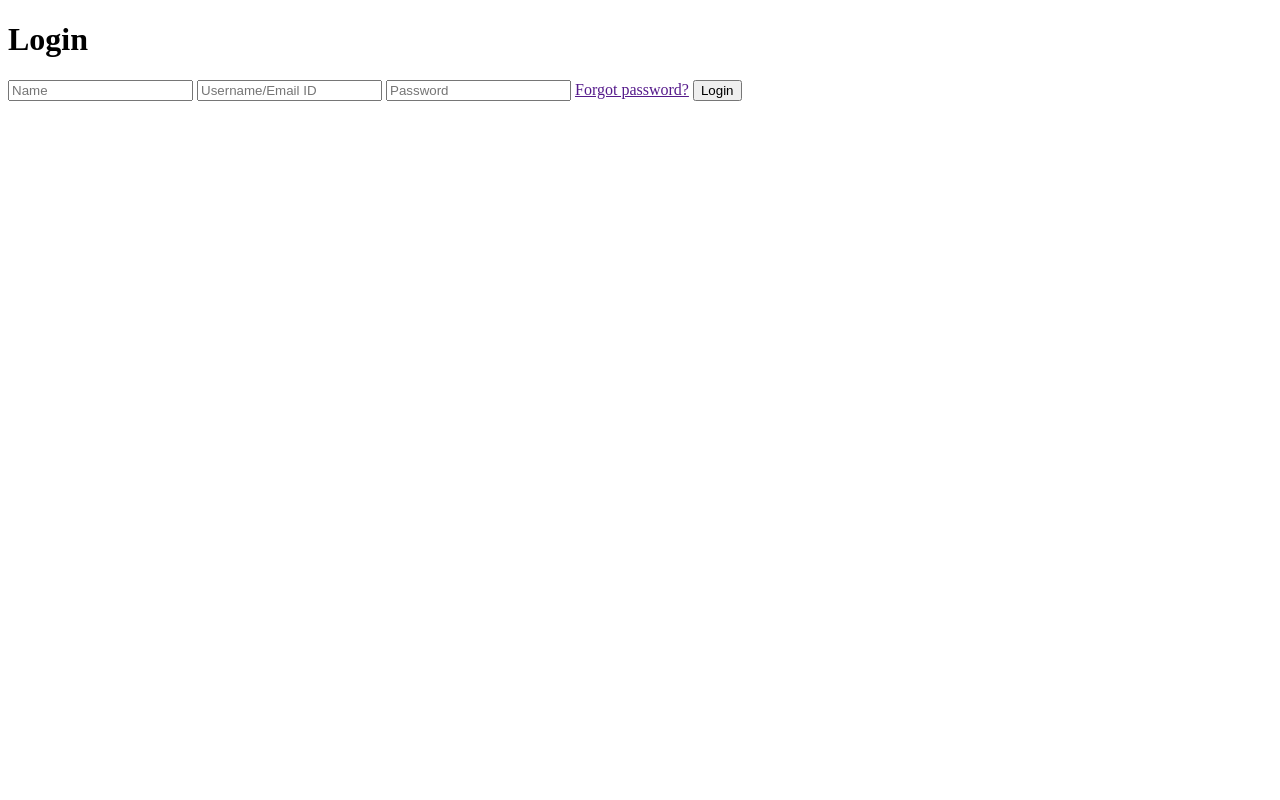
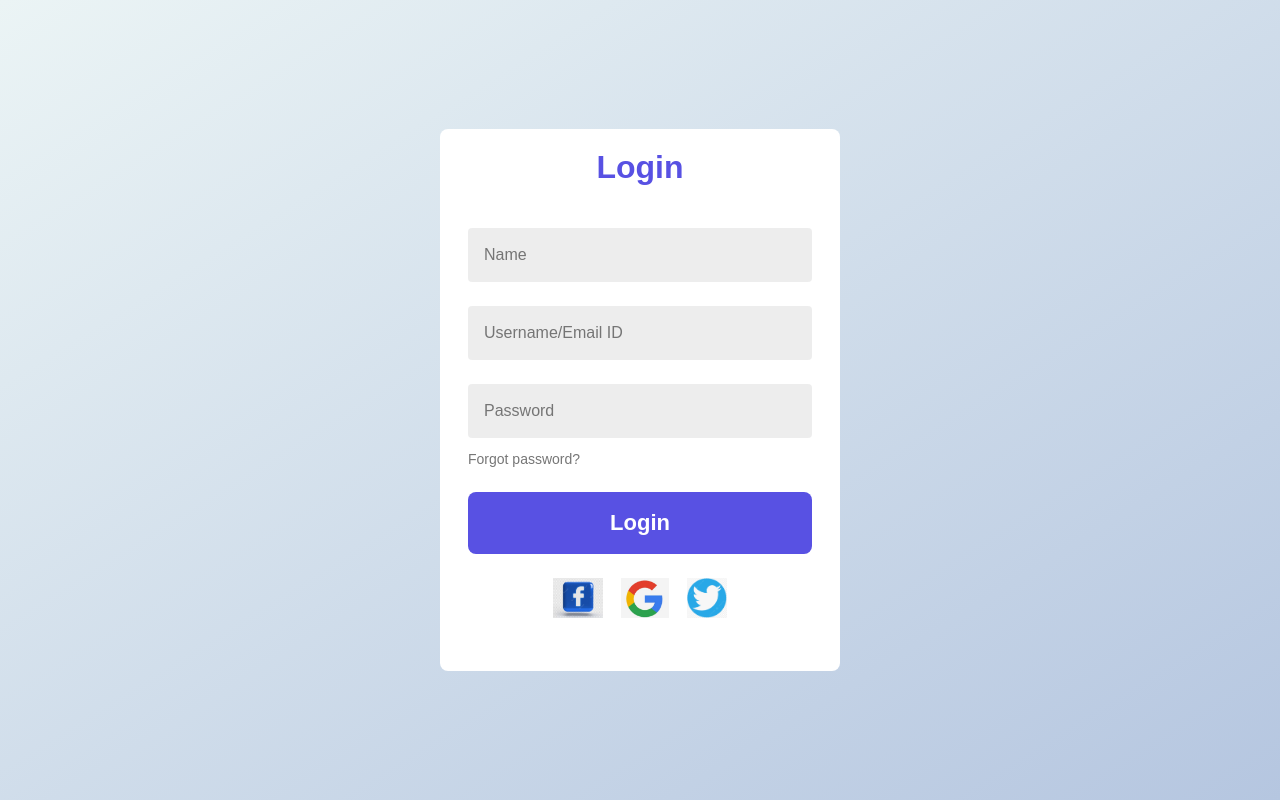
Before and after one commit to srushti-shete/Registration_Form, a plain HTML site: page index.html in a window 1280 px wide. Drawn offline with Linux system fonts and the light colour scheme.

Commit message:
Designed Login Form

```diff
--- a/index.html
+++ b/index.html
@@ -3,6 +3,7 @@
 <head>
     <meta charset="UTF-8">
     <meta name="viewport" content="width=device-width, initial-scale=1.0">
+    <link rel="stylesheet" href="style.css">
     <title>Registration Form</title>
 </head>
 <body>
@@ -17,6 +18,12 @@
                 <input type="password" placeholder="Password">
                 <a href="">Forgot password?</a>
                 <input type="button" value="Login">
+
+                <div class="links">
+                    <a href="#"><img src="./assets/fb.png" alt=""></a>
+                    <a href="#"><img src="./assets/google.png" alt=""></a>
+                    <a href="#"><img src="./assets/twitter.png" alt=""></a>
+                </div>
             </form>
         </div>
     </div>
--- /dev/null
+++ b/style.css
@@ -0,0 +1,66 @@
+*{
+    margin: 0;
+    padding: 0;
+    box-sizing: border-box;
+    font-family: sans-serif;
+}
+.container{
+    width: 100%;
+    height: 100vh;
+    background: linear-gradient(to right bottom, #ebf4f5, #b5c6e0);
+    display: flex;
+    justify-content: center;
+    align-items: center;
+}
+.form-box{
+    width: 50%;
+    max-width: 400px;
+    background-color: #ffffff;
+    border-radius: 8px;
+    padding: 20px 28px;
+    margin-inline: 20px;
+}
+.form-box header h1{
+    text-align: center;
+    color: #5851e3;
+}
+.form-box form{
+    margin-block: 30px;
+}
+input{
+    width: 100%;
+    padding: 18px 16px;
+    border: none;
+    outline: none;
+    border-radius: 4px;
+    background-color: #a3a3a331;
+    font-size: 16px;
+    margin: 12px 0px;
+}
+a{
+    text-decoration: none;
+    color: #767676;
+    font-size: 14px;
+}
+input[type="button"]{
+    margin-block:  24px;
+    background-color: #5851e3;
+    color: #ffffff;
+    font-size: 22px;
+    font-weight: 600;
+    border-radius: 8px;
+    cursor: pointer;
+    transition: .4s;
+}
+input[type="button"]:hover{
+    background-color: #10449a;
+
+}
+.links{
+    display: flex;
+    justify-content: center;
+}
+.links a img{
+    max-height: 40px;
+    margin-inline: 9px;
+}
```
Also changed, not shown: assets/fb.png (added), assets/google.png (added), assets/twitter.png (added).
